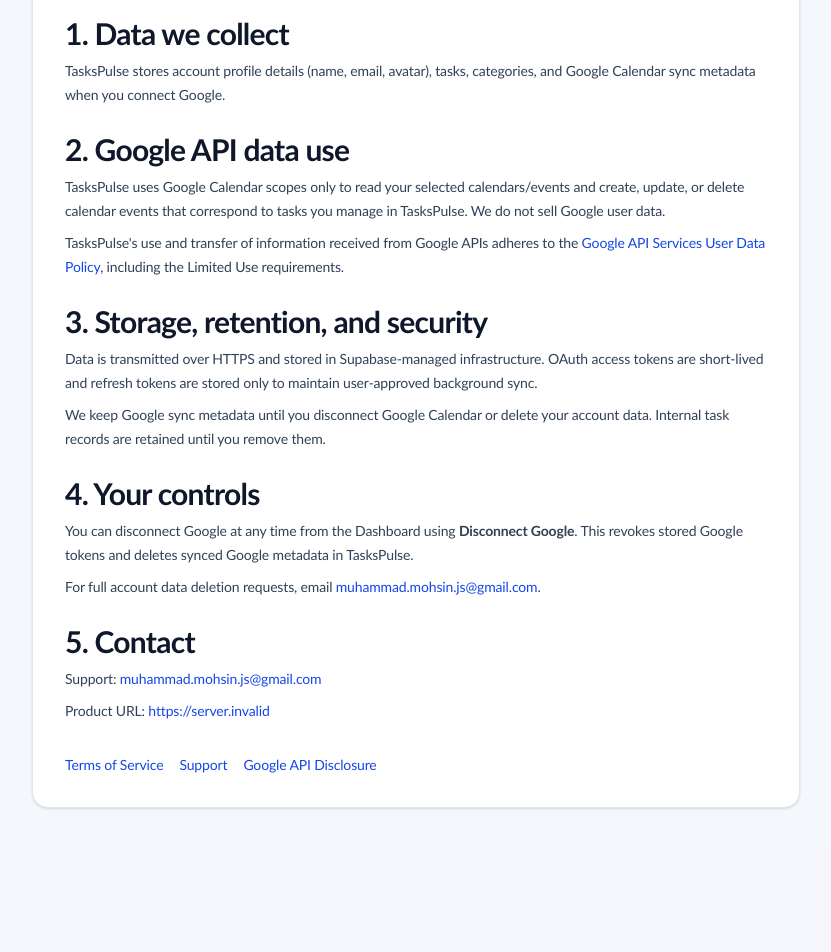
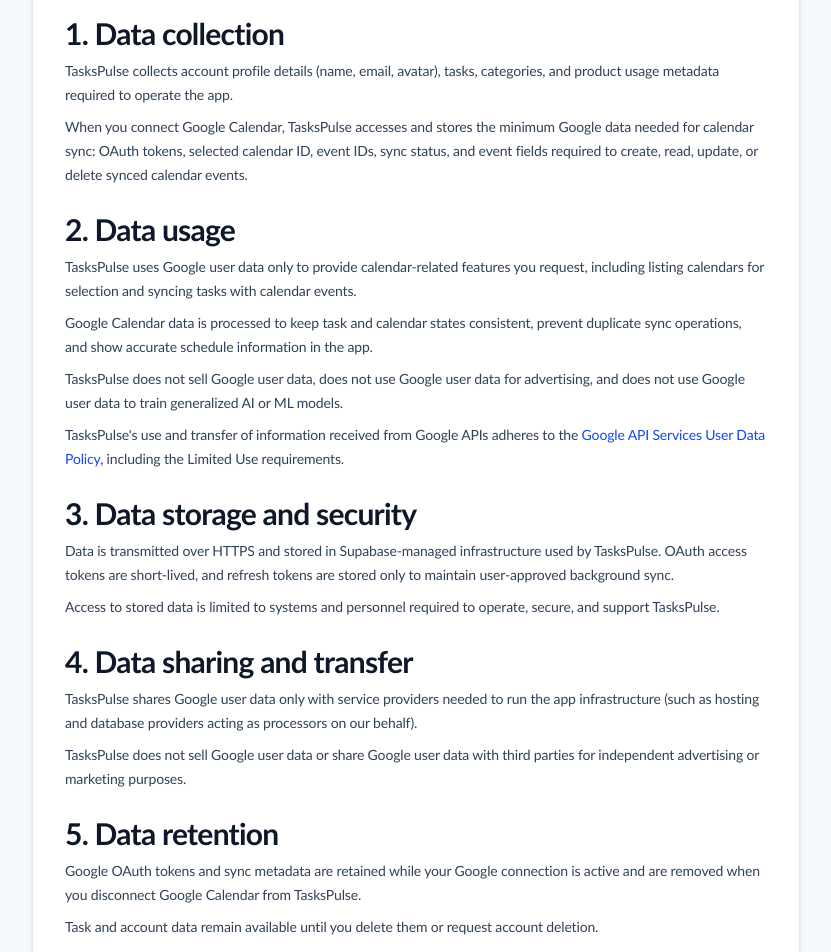
Before and after one commit to muhammadmohsinjs-web/tasky, a React (Vite) app: page /privacy in a window 1280 px wide. Shown: the part 160-1112 px from the top of the page, without its empty margins (224-1055 px from the left). Before the commit the page ends 1008 px from the top, so only its background shows below. Built offline with nearby package versions, Linux system fonts and the light colour scheme; no server answers.

Commit message:
privacy policy updated git push

```diff
--- a/src/lib/legal.ts
+++ b/src/lib/legal.ts
@@ -1,7 +1,7 @@
 const fallbackSupportEmail = 'muhammad.mohsin.js@gmail.com'
 const fallbackPublicAppUrl = 'https://taskspulse.com'
 
-export const LEGAL_EFFECTIVE_DATE = 'February 21, 2026'
+export const LEGAL_EFFECTIVE_DATE = 'February 23, 2026'
 export const APP_NAME = 'TasksPulse'
 export const SUPPORT_EMAIL = (import.meta.env.VITE_SUPPORT_EMAIL as string | undefined)?.trim() || fallbackSupportEmail
 
--- a/src/pages/PrivacyPolicy.tsx
+++ b/src/pages/PrivacyPolicy.tsx
@@ -12,16 +12,25 @@ export default function PrivacyPolicy() {
 
         <div className="mt-8 space-y-6 text-sm leading-6">
           <section>
-            <h2 className="text-base font-semibold text-slate-900">1. Data we collect</h2>
+            <h2 className="text-base font-semibold text-slate-900">1. Data collection</h2>
             <p className="mt-2">
-              {APP_NAME} stores account profile details (name, email, avatar), tasks, categories, and Google Calendar sync metadata when you connect Google.
+              {APP_NAME} collects account profile details (name, email, avatar), tasks, categories, and product usage metadata required to operate the app.
+            </p>
+            <p className="mt-2">
+              When you connect Google Calendar, {APP_NAME} accesses and stores the minimum Google data needed for calendar sync: OAuth tokens, selected calendar ID, event IDs, sync status, and event fields required to create, read, update, or delete synced calendar events.
             </p>
           </section>
 
           <section>
-            <h2 className="text-base font-semibold text-slate-900">2. Google API data use</h2>
+            <h2 className="text-base font-semibold text-slate-900">2. Data usage</h2>
             <p className="mt-2">
-              {APP_NAME} uses Google Calendar scopes only to read your selected calendars/events and create, update, or delete calendar events that correspond to tasks you manage in {APP_NAME}. We do not sell Google user data.
+              {APP_NAME} uses Google user data only to provide calendar-related features you request, including listing calendars for selection and syncing tasks with calendar events.
+            </p>
+            <p className="mt-2">
+              Google Calendar data is processed to keep task and calendar states consistent, prevent duplicate sync operations, and show accurate schedule information in the app.
+            </p>
+            <p className="mt-2">
+              {APP_NAME} does not sell Google user data, does not use Google user data for advertising, and does not use Google user data to train generalized AI or ML models.
             </p>
             <p className="mt-2">
               {APP_NAME}'s use and transfer of information received from Google APIs adheres to the
@@ -39,17 +48,37 @@ export default function PrivacyPolicy() {
           </section>
 
           <section>
-            <h2 className="text-base font-semibold text-slate-900">3. Storage, retention, and security</h2>
+            <h2 className="text-base font-semibold text-slate-900">3. Data storage and security</h2>
             <p className="mt-2">
-              Data is transmitted over HTTPS and stored in Supabase-managed infrastructure. OAuth access tokens are short-lived and refresh tokens are stored only to maintain user-approved background sync.
+              Data is transmitted over HTTPS and stored in Supabase-managed infrastructure used by {APP_NAME}. OAuth access tokens are short-lived, and refresh tokens are stored only to maintain user-approved background sync.
             </p>
             <p className="mt-2">
-              We keep Google sync metadata until you disconnect Google Calendar or delete your account data. Internal task records are retained until you remove them.
+              Access to stored data is limited to systems and personnel required to operate, secure, and support {APP_NAME}.
             </p>
           </section>
 
           <section>
-            <h2 className="text-base font-semibold text-slate-900">4. Your controls</h2>
+            <h2 className="text-base font-semibold text-slate-900">4. Data sharing and transfer</h2>
+            <p className="mt-2">
+              {APP_NAME} shares Google user data only with service providers needed to run the app infrastructure (such as hosting and database providers acting as processors on our behalf).
+            </p>
+            <p className="mt-2">
+              {APP_NAME} does not sell Google user data or share Google user data with third parties for independent advertising or marketing purposes.
+            </p>
+          </section>
+
+          <section>
+            <h2 className="text-base font-semibold text-slate-900">5. Data retention</h2>
+            <p className="mt-2">
+              Google OAuth tokens and sync metadata are retained while your Google connection is active and are removed when you disconnect Google Calendar from {APP_NAME}.
+            </p>
+            <p className="mt-2">
+              Task and account data remain available until you delete them or request account deletion.
+            </p>
+          </section>
+
+          <section>
+            <h2 className="text-base font-semibold text-slate-900">6. Your controls and deletion requests</h2>
             <p className="mt-2">
               You can disconnect Google at any time from the Dashboard using <strong>Disconnect Google</strong>. This revokes stored Google tokens and deletes synced Google metadata in {APP_NAME}.
             </p>
@@ -62,7 +91,7 @@ export default function PrivacyPolicy() {
           </section>
 
           <section>
-            <h2 className="text-base font-semibold text-slate-900">5. Contact</h2>
+            <h2 className="text-base font-semibold text-slate-900">7. Contact</h2>
             <p className="mt-2">
               Support: <a href={legalMailto('TasksPulse support request')} className="text-blue-700 hover:text-blue-800">{SUPPORT_EMAIL}</a>
             </p>
```
